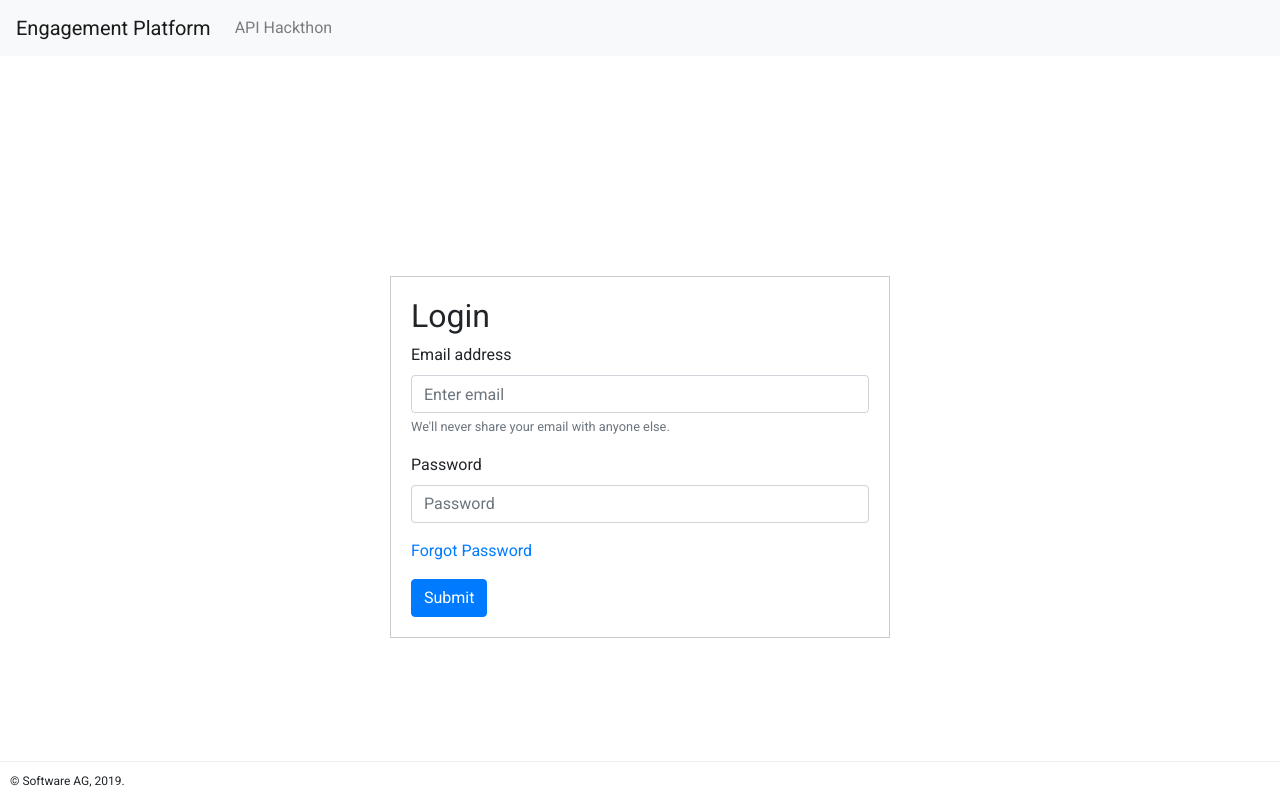
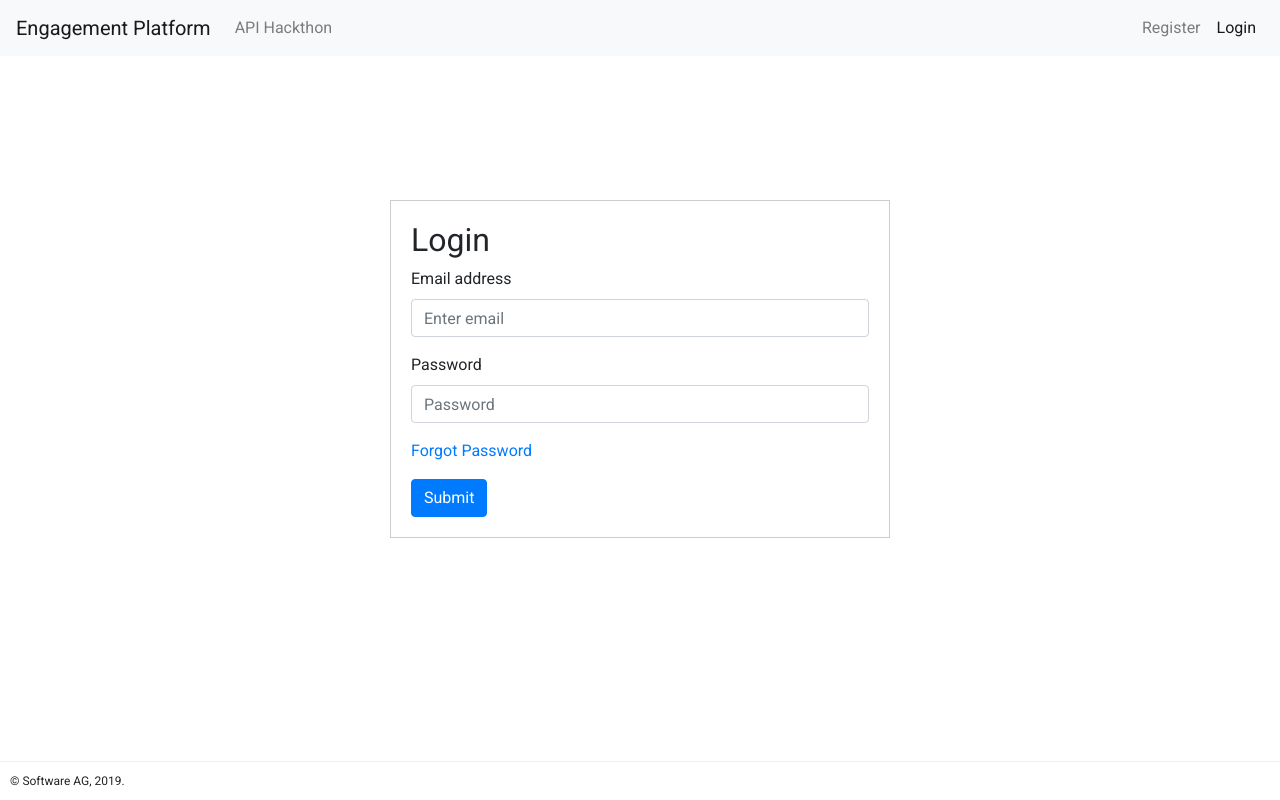
Before and after one commit to school-coder/aep-ui-v2, a Vue app: page /login in a window 1280 px wide. Built offline with nearby package versions, Linux system fonts and the light colour scheme.

Commit message:
alignment changes

```diff
--- a/src/components/base/Header.vue
+++ b/src/components/base/Header.vue
@@ -6,10 +6,20 @@
             <span class="navbar-toggler-icon"></span>
         </button>
 
-        <div class="collapse navbar-collapse" id="navbarSupportedContent">
+        <div class="collapse navbar-collapse" id="navbar-supported-content">
             <ul class="navbar-nav mr-auto">
                 <li class="nav-item">
                     <router-link class="nav-link" to="/hackathon" active-class="active">API Hackthon</router-link>
+                </li>
+            </ul>
+
+            <ul class="navbar-nav">
+                <li class="nav-item">
+                    <router-link class="nav-link" to="/register" active-class="active">Register</router-link>
+                </li>
+
+                <li class="nav-item">
+                    <router-link class="nav-link" to="/login" active-class="active">Login</router-link>
                 </li>
             </ul>
         </div>
--- a/src/views/login/Login.vue
+++ b/src/views/login/Login.vue
@@ -5,7 +5,6 @@
             <div class="form-group">
                 <label for="id-lg-email">Email address</label>
                 <input type="email" class="form-control" id="id-lg-email" aria-describedby="emailHelp" placeholder="Enter email">
-                <small id="emailHelp" class="form-text text-muted">We'll never share your email with anyone else.</small>
             </div>
             <div class="form-group">
                 <label for="id-lg-password">Password</label>
@@ -33,8 +32,9 @@
         margin: auto;
         border: 1px solid #CCC;
         padding: 20px;
-        position: relative;
-        top: 200px;
+        position: absolute;
+        top: calc(50% - 200px );
+        left: calc(50% - 250px );
     }
 
     #id-login-submit {
--- a/src/views/register/Register.vue
+++ b/src/views/register/Register.vue
@@ -34,8 +34,9 @@
         margin: auto;
         border: 1px solid #CCC;
         padding: 20px;
-        position: relative;
-        top: 200px;
+        position: absolute;
+        top: calc(50% - 200px );
+        left: calc(50% - 250px );
     }
 
     #id-login-submit {
```
